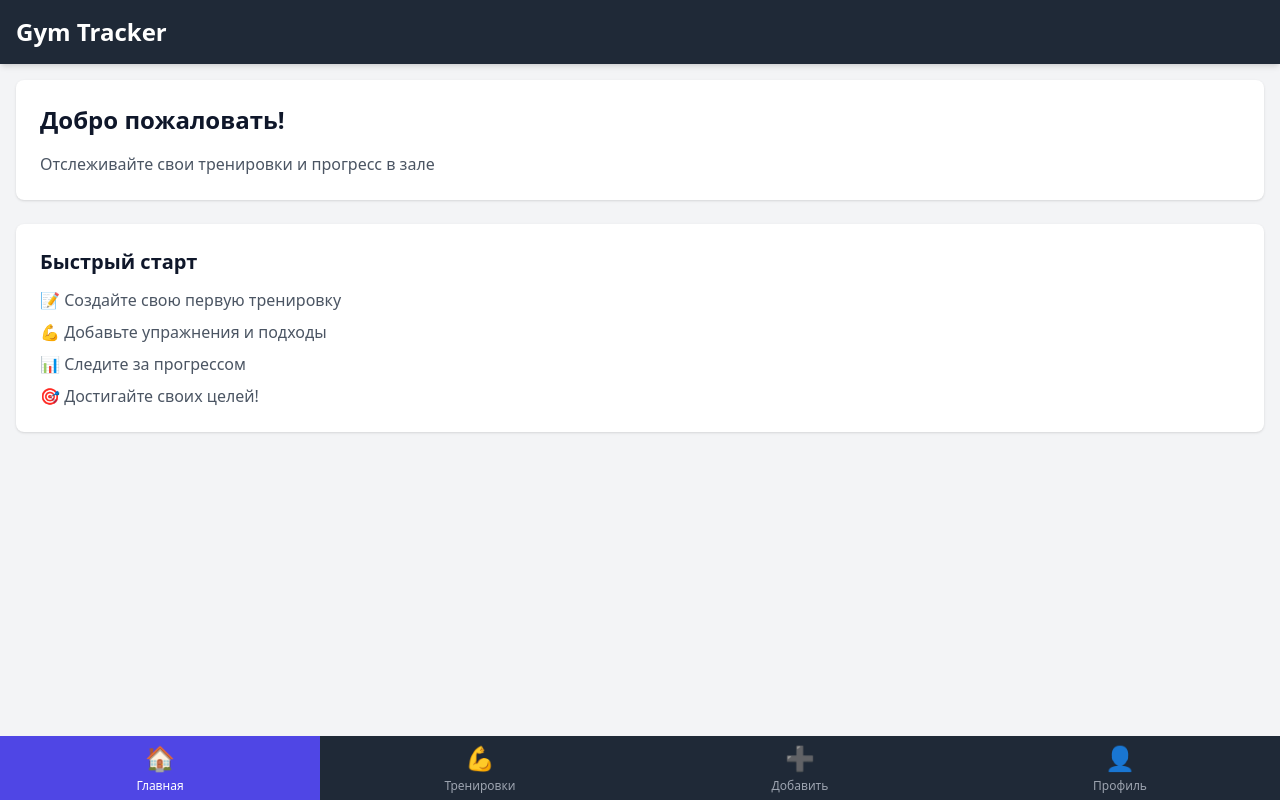
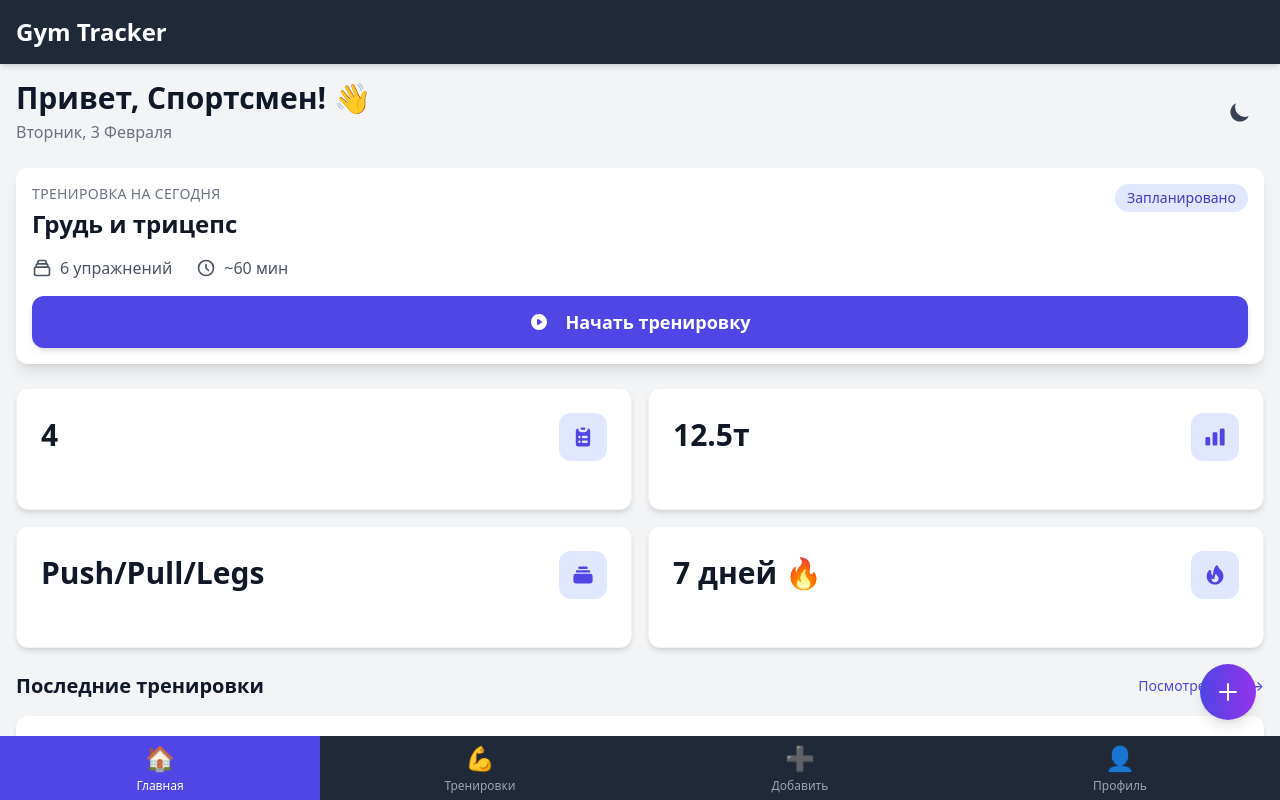
Before and after one commit to timplay75-wq/gym-tracker, a React (Vite) app: page / in a window 1280 px wide. Shown: the top 800 px of the page. Built offline with nearby package versions, Linux system fonts and the light colour scheme.

Commit message:
feat: Add Dashboard with Header, Today's Workout, Stats Grid, Recent Workouts & FAB (ромт 3.2)

```diff
--- a/src/pages/Home.tsx
+++ b/src/pages/Home.tsx
@@ -1,22 +1,259 @@
+import { Link } from 'react-router-dom';
+import { useTheme } from '../hooks/useTheme';
+import { Button, Card, StatCard } from '../components';
+
 export const Home = () => {
+  const { isDark, toggleTheme } = useTheme();
+
+  // Mock data - в будущем будет из API/localStorage
+  const todayWorkout = {
+    name: 'Грудь и трицепс',
+    exercises: 6,
+    estimatedTime: 60,
+  };
+
+  const stats = {
+    weekWorkouts: 4,
+    monthTonnage: 12500,
+    currentProgram: 'Push/Pull/Legs',
+    streak: 7,
+  };
+
+  const recentWorkouts = [
+    { id: 1, name: 'Спина и бицепс', date: '2026-02-02', duration: 55 },
+    { id: 2, name: 'Ноги', date: '2026-02-01', duration: 70 },
+    { id: 3, name: 'Грудь и трицепс', date: '2026-01-31', duration: 60 },
+    { id: 4, name: 'Плечи и пресс', date: '2026-01-30', duration: 45 },
+    { id: 5, name: 'Спина', date: '2026-01-29', duration: 50 },
+  ];
+
+  const formatDate = (dateString: string) => {
+    const date = new Date(dateString);
+    const today = new Date();
+    const yesterday = new Date(today);
+    yesterday.setDate(yesterday.getDate() - 1);
+
+    if (date.toDateString() === today.toDateString()) return 'Сегодня';
+    if (date.toDateString() === yesterday.toDateString()) return 'Вчера';
+
+    return date.toLocaleDateString('ru-RU', { day: 'numeric', month: 'short' });
+  };
+
+  const getCurrentDate = () => {
+    const today = new Date();
+    return today.toLocaleDateString('ru-RU', {
+      weekday: 'long',
+      day: 'numeric',
+      month: 'long',
+    });
+  };
+
   return (
-    <div className="space-y-6">
-      <section className="bg-white rounded-lg shadow p-6">
-        <h2 className="text-2xl font-bold mb-4">Добро пожаловать!</h2>
-        <p className="text-gray-600">
-          Отслеживайте свои тренировки и прогресс в зале
-        </p>
-      </section>
+    <div className="space-y-6 pb-24 animate-fade-in">
+      {/* Header */}
+      <header className="flex items-center justify-between">
+        <div>
+          <h1 className="text-3xl font-bold text-gray-900 dark:text-white">
+            Привет, Спортсмен! 👋
+          </h1>
+          <p className="text-gray-500 dark:text-gray-400 mt-1 capitalize">
+            {getCurrentDate()}
+          </p>
+        </div>
+        <button
+          onClick={toggleTheme}
+          className="p-3 rounded-xl bg-gray-100 dark:bg-gray-800 hover:bg-gray-200 dark:hover:bg-gray-700 transition-colors"
+          aria-label="Переключить тему"
+        >
+          {isDark ? (
+            <svg className="w-6 h-6 text-yellow-500" fill="currentColor" viewBox="0 0 20 20">
+              <path
+                fillRule="evenodd"
+                d="M10 2a1 1 0 011 1v1a1 1 0 11-2 0V3a1 1 0 011-1zm4 8a4 4 0 11-8 0 4 4 0 018 0zm-.464 4.95l.707.707a1 1 0 001.414-1.414l-.707-.707a1 1 0 00-1.414 1.414zm2.12-10.607a1 1 0 010 1.414l-.706.707a1 1 0 11-1.414-1.414l.707-.707a1 1 0 011.414 0zM17 11a1 1 0 100-2h-1a1 1 0 100 2h1zm-7 4a1 1 0 011 1v1a1 1 0 11-2 0v-1a1 1 0 011-1zM5.05 6.464A1 1 0 106.465 5.05l-.708-.707a1 1 0 00-1.414 1.414l.707.707zm1.414 8.486l-.707.707a1 1 0 01-1.414-1.414l.707-.707a1 1 0 011.414 1.414zM4 11a1 1 0 100-2H3a1 1 0 000 2h1z"
+                clipRule="evenodd"
+              />
+            </svg>
+          ) : (
+            <svg className="w-6 h-6 text-gray-700" fill="currentColor" viewBox="0 0 20 20">
+              <path d="M17.293 13.293A8 8 0 016.707 2.707a8.001 8.001 0 1010.586 10.586z" />
+            </svg>
+          )}
+        </button>
+      </header>
 
-      <section className="bg-white rounded-lg shadow p-6">
-        <h3 className="text-xl font-semibold mb-3">Быстрый старт</h3>
-        <ul className="space-y-2 text-gray-600">
-          <li>📝 Создайте свою первую тренировку</li>
-          <li>💪 Добавьте упражнения и подходы</li>
-          <li>📊 Следите за прогрессом</li>
-          <li>🎯 Достигайте своих целей!</li>
-        </ul>
-      </section>
+      {/* Today's Workout Card */}
+      <Card variant="elevated" className="animate-scale-in">
+        <div className="flex items-start justify-between mb-4">
+          <div>
+            <h2 className="text-sm font-medium text-gray-500 dark:text-gray-400 uppercase tracking-wide">
+              Тренировка на сегодня
+            </h2>
+            <h3 className="text-2xl font-bold text-gray-900 dark:text-white mt-1">
+              {todayWorkout.name}
+            </h3>
+          </div>
+          <span className="inline-flex items-center px-3 py-1 rounded-full text-sm font-medium bg-primary-100 text-primary-700 dark:bg-primary-900 dark:text-primary-300">
+            Запланировано
+          </span>
+        </div>
+
+        <div className="flex items-center gap-6 mb-4 text-gray-600 dark:text-gray-400">
+          <div className="flex items-center gap-2">
+            <svg className="w-5 h-5" fill="none" stroke="currentColor" viewBox="0 0 24 24">
+              <path
+                strokeLinecap="round"
+                strokeLinejoin="round"
+                strokeWidth={2}
+                d="M19 11H5m14 0a2 2 0 012 2v6a2 2 0 01-2 2H5a2 2 0 01-2-2v-6a2 2 0 012-2m14 0V9a2 2 0 00-2-2M5 11V9a2 2 0 012-2m0 0V5a2 2 0 012-2h6a2 2 0 012 2v2M7 7h10"
+              />
+            </svg>
+            <span>{todayWorkout.exercises} упражнений</span>
+          </div>
+          <div className="flex items-center gap-2">
+            <svg className="w-5 h-5" fill="none" stroke="currentColor" viewBox="0 0 24 24">
+              <path
+                strokeLinecap="round"
+                strokeLinejoin="round"
+                strokeWidth={2}
+                d="M12 8v4l3 3m6-3a9 9 0 11-18 0 9 9 0 0118 0z"
+              />
+            </svg>
+            <span>~{todayWorkout.estimatedTime} мин</span>
+          </div>
+        </div>
+
+        <Button variant="primary" size="lg" className="w-full">
+          <svg className="w-5 h-5 mr-2" fill="currentColor" viewBox="0 0 20 20">
+            <path
+              fillRule="evenodd"
+              d="M10 18a8 8 0 100-16 8 8 0 000 16zM9.555 7.168A1 1 0 008 8v4a1 1 0 001.555.832l3-2a1 1 0 000-1.664l-3-2z"
+              clipRule="evenodd"
+            />
+          </svg>
+          Начать тренировку
+        </Button>
+      </Card>
+
+      {/* Quick Stats Grid */}
+      <div className="grid grid-cols-2 gap-4">
+        <StatCard
+          label="За неделю"
+          value={stats.weekWorkouts.toString()}
+          trend="up"
+          trendValue="+2"
+          icon={
+            <svg className="w-6 h-6" fill="currentColor" viewBox="0 0 20 20">
+              <path d="M9 2a1 1 0 000 2h2a1 1 0 100-2H9z" />
+              <path
+                fillRule="evenodd"
+                d="M4 5a2 2 0 012-2 3 3 0 003 3h2a3 3 0 003-3 2 2 0 012 2v11a2 2 0 01-2 2H6a2 2 0 01-2-2V5zm3 4a1 1 0 000 2h.01a1 1 0 100-2H7zm3 0a1 1 0 000 2h3a1 1 0 100-2h-3zm-3 4a1 1 0 100 2h.01a1 1 0 100-2H7zm3 0a1 1 0 100 2h3a1 1 0 100-2h-3z"
+                clipRule="evenodd"
+              />
+            </svg>
+          }
+        />
+        <StatCard
+          label="Тоннаж/месяц"
+          value={`${(stats.monthTonnage / 1000).toFixed(1)}т`}
+          trend="up"
+          trendValue="+15%"
+          icon={
+            <svg className="w-6 h-6" fill="currentColor" viewBox="0 0 20 20">
+              <path d="M2 11a1 1 0 011-1h2a1 1 0 011 1v5a1 1 0 01-1 1H3a1 1 0 01-1-1v-5zM8 7a1 1 0 011-1h2a1 1 0 011 1v9a1 1 0 01-1 1H9a1 1 0 01-1-1V7zM14 4a1 1 0 011-1h2a1 1 0 011 1v12a1 1 0 01-1 1h-2a1 1 0 01-1-1V4z" />
+            </svg>
+          }
+        />
+        <StatCard
+          label="Программа"
+          value={stats.currentProgram}
+          icon={
+            <svg className="w-6 h-6" fill="currentColor" viewBox="0 0 20 20">
+              <path d="M7 3a1 1 0 000 2h6a1 1 0 100-2H7zM4 7a1 1 0 011-1h10a1 1 0 110 2H5a1 1 0 01-1-1zM2 11a2 2 0 012-2h12a2 2 0 012 2v4a2 2 0 01-2 2H4a2 2 0 01-2-2v-4z" />
+            </svg>
+          }
+        />
+        <StatCard
+          label="Streak"
+          value={`${stats.streak} дней 🔥`}
+          trend="neutral"
+          icon={
+            <svg className="w-6 h-6" fill="currentColor" viewBox="0 0 20 20">
+              <path
+                fillRule="evenodd"
+                d="M12.395 2.553a1 1 0 00-1.45-.385c-.345.23-.614.558-.822.88-.214.33-.403.713-.57 1.116-.334.804-.614 1.768-.84 2.734a31.365 31.365 0 00-.613 3.58 2.64 2.64 0 01-.945-1.067c-.328-.68-.398-1.534-.398-2.654A1 1 0 005.05 6.05 6.981 6.981 0 003 11a7 7 0 1011.95-4.95c-.592-.591-.98-.985-1.348-1.467-.363-.476-.724-1.063-1.207-2.03zM12.12 15.12A3 3 0 017 13s.879.5 2.5.5c0-1 .5-4 1.25-4.5.5 1 .786 1.293 1.371 1.879A2.99 2.99 0 0113 13a2.99 2.99 0 01-.879 2.121z"
+                clipRule="evenodd"
+              />
+            </svg>
+          }
+        />
+      </div>
+
+      {/* Recent Workouts */}
+      <div>
+        <div className="flex items-center justify-between mb-4">
+          <h2 className="text-xl font-bold text-gray-900 dark:text-white">
+            Последние тренировки
+          </h2>
+          <Link
+            to="/workouts"
+            className="text-primary-600 dark:text-primary-400 hover:text-primary-700 dark:hover:text-primary-300 font-medium text-sm transition-colors"
+          >
+            Посмотреть все →
+          </Link>
+        </div>
+
+        <div className="space-y-3">
+          {recentWorkouts.map((workout, index) => (
+            <Card
+              key={workout.id}
+              className="hover:shadow-lg transition-shadow cursor-pointer"
+              style={{ animationDelay: `${index * 50}ms` }}
+            >
+              <div className="flex items-center justify-between">
+                <div className="flex-1">
+                  <h3 className="font-semibold text-gray-900 dark:text-white">
+                    {workout.name}
+                  </h3>
+                  <div className="flex items-center gap-3 mt-1 text-sm text-gray-500 dark:text-gray-400">
+                    <span>{formatDate(workout.date)}</span>
+                    <span>•</span>
+                    <span>{workout.duration} мин</span>
+                  </div>
+                </div>
+                <svg
+                  className="w-5 h-5 text-gray-400"
+                  fill="none"
+                  stroke="currentColor"
+                  viewBox="0 0 24 24"
+                >
+                  <path
+                    strokeLinecap="round"
+                    strokeLinejoin="round"
+                    strokeWidth={2}
+                    d="M9 5l7 7-7 7"
+                  />
+                </svg>
+              </div>
+            </Card>
+          ))}
+        </div>
+      </div>
+
+      {/* Floating Action Button */}
+      <Link
+        to="/add-workout"
+        className="fixed bottom-20 right-6 p-4 rounded-full bg-gradient-to-r from-primary-600 to-purple-600 text-white shadow-lg hover:shadow-xl transform hover:scale-105 transition-all duration-200 z-40"
+        aria-label="Добавить тренировку"
+      >
+        <svg className="w-6 h-6" fill="none" stroke="currentColor" viewBox="0 0 24 24">
+          <path
+            strokeLinecap="round"
+            strokeLinejoin="round"
+            strokeWidth={2}
+            d="M12 4v16m8-8H4"
+          />
+        </svg>
+      </Link>
     </div>
   );
 };
```
